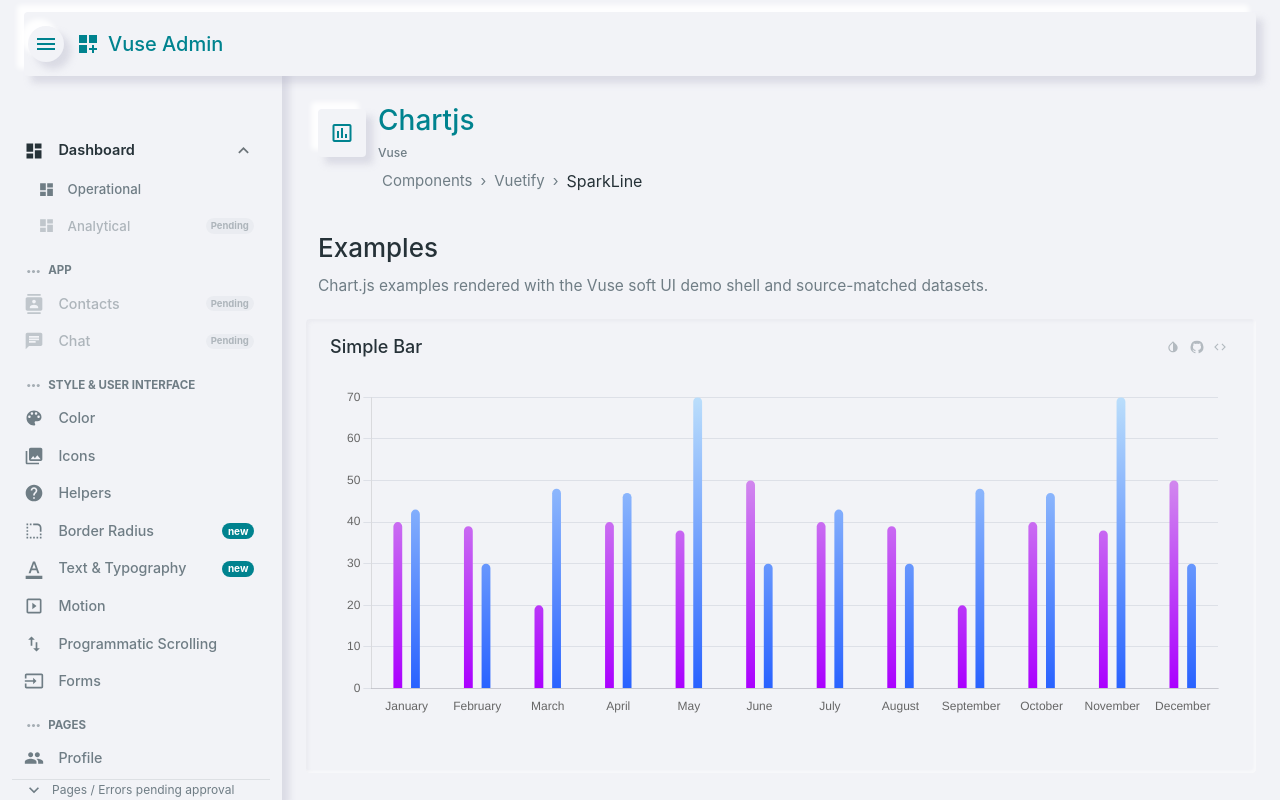
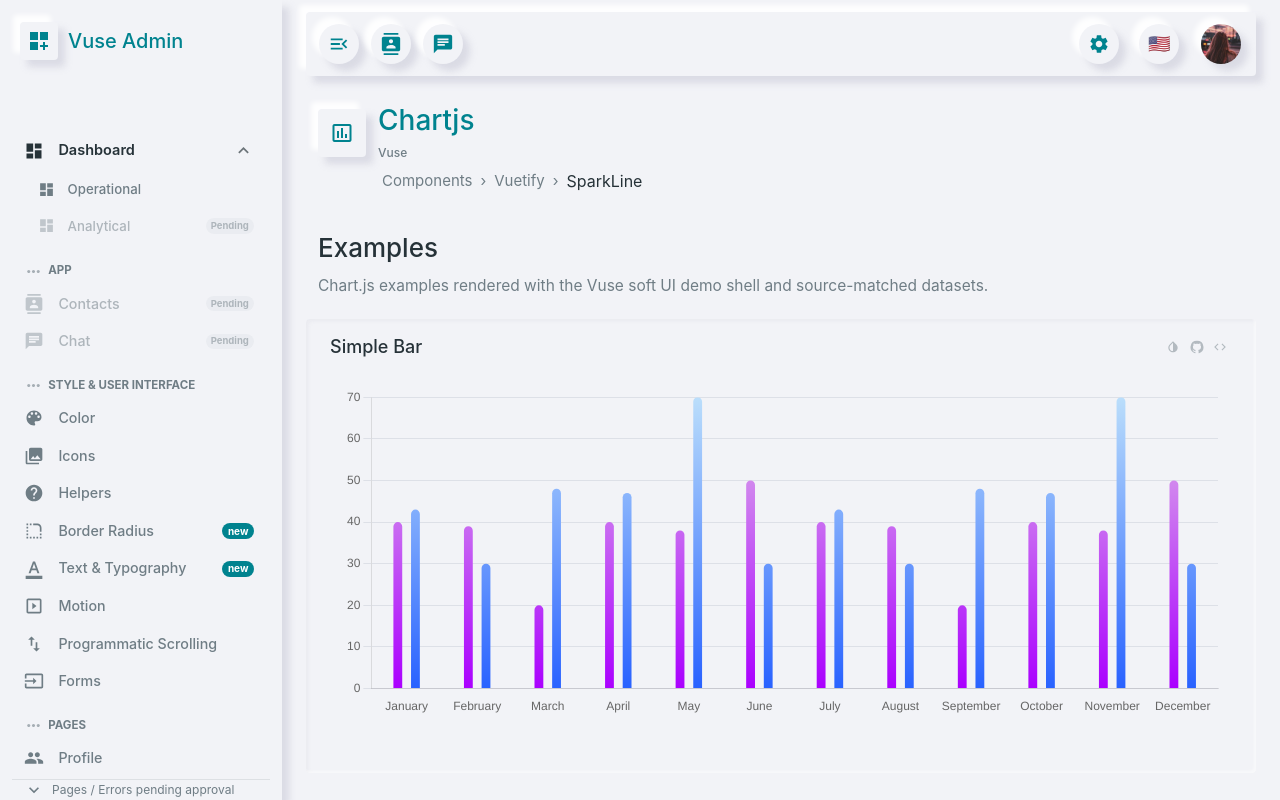
Before and after one commit to abdullahdevloper/aos-vue-react-project, a React (Vite) app in the folder react-dashboard-template/: page /charts/chartjs in a window 1280 px wide. Built offline with nearby package versions, Linux system fonts and the light colour scheme.

Commit message:
align global toolbar with vue shell

```diff
--- a/react-dashboard-template/src/layouts/DashboardLayout.tsx
+++ b/react-dashboard-template/src/layouts/DashboardLayout.tsx
@@ -1,7 +1,8 @@
-import { useEffect, useState, type PropsWithChildren } from "react";
+import { useEffect, useState, type MouseEvent, type PropsWithChildren, type ReactNode } from "react";
 import { Link as RouterLink, useLocation } from "react-router-dom";
 import {
   AppBar,
+  Avatar,
   Box,
   Collapse,
   Container,
@@ -10,16 +11,36 @@ import {
   Drawer,
   IconButton,
   List,
+  ListItemAvatar,
   ListItemButton,
   ListItemIcon,
   ListItemText,
+  Menu as MuiMenu,
+  MenuItem,
   Stack,
   Toolbar,
   Typography,
 } from "@mui/material";
-import { DashboardCustomize, ExpandLess, ExpandMore, Menu, MoreHoriz, OpenInNew } from "@mui/icons-material";
+import {
+  AccountBalanceWallet,
+  Chat,
+  Contacts,
+  DashboardCustomize,
+  DoubleArrow,
+  ExpandLess,
+  ExpandMore,
+  Inbox,
+  Menu as MenuIcon,
+  MenuOpen,
+  MoreHoriz,
+  OpenInNew,
+  Person,
+  PowerSettingsNew,
+  Settings,
+} from "@mui/icons-material";
 import { fallbackIcon, pendingNote, uiComponentsNavigation, type SidebarNavEntry, type SidebarNavItem } from "../data/uiComponentsNavigation";
 import { useDashboardStore } from "../store/useDashboardStore";
+import aliAvatar from "../assets/pages/profile/lists/ali.jpg";
 
 const drawerWidth = 282;
 
@@ -29,6 +50,9 @@ const neuInset = "inset -7px -7px 5px rgba(255,255,255,.88), inset 7px 7px 7px r
 export default function DashboardLayout({ children }: PropsWithChildren) {
   const sidebarOpen = useDashboardStore((state) => state.sidebarOpen);
   const toggleSidebar = useDashboardStore((state) => state.toggleSidebar);
+  const [localeAnchor, setLocaleAnchor] = useState<HTMLElement | null>(null);
+  const [profileAnchor, setProfileAnchor] = useState<HTMLElement | null>(null);
+  const [currentLocale, setCurrentLocale] = useState(locales[0]);
 
   return (
     <Box sx={{ display: "flex", minHeight: "100vh", bgcolor: "background.default" }}>
@@ -40,29 +64,85 @@ export default function DashboardLayout({ children }: PropsWithChildren) {
           bgcolor: "background.default",
           color: "text.primary",
           boxShadow: "none",
-          zIndex: (theme) => theme.zIndex.drawer + 1,
-          px: { xs: 1, md: 3 },
+          zIndex: (theme) => theme.zIndex.drawer - 1,
+          left: { xs: 0, md: sidebarOpen ? `${drawerWidth}px` : 0 },
+          width: { xs: "100%", md: sidebarOpen ? `calc(100% - ${drawerWidth}px)` : "100%" },
+          px: { xs: 1.5, md: 3 },
           pt: 1.5,
+          transition: (theme) => theme.transitions.create(["left", "width"], { duration: theme.transitions.duration.shorter }),
         }}
       >
         <Toolbar
           sx={{
-            minHeight: 58,
+            minHeight: 64,
             borderRadius: 1,
             bgcolor: "background.default",
             boxShadow: neuGlow,
-            px: { xs: 1.5, md: 2 },
+            px: { xs: 1.1, md: 1.6 },
+            gap: 1.5,
           }}
         >
-          <IconButton onClick={toggleSidebar} edge="start" aria-label="menu" sx={{ mr: 1.5, color: "primary.main", boxShadow: neuGlow, bgcolor: "background.default" }}>
-            <Menu />
+          <Stack direction="row" spacing={1.5} alignItems="center" sx={{ display: { xs: "none", lg: "flex" } }}>
+            <SoftToolbarButton label="Toggle mini navigation" onClick={toggleSidebar}>
+              {sidebarOpen ? <MenuOpen /> : <DoubleArrow />}
+            </SoftToolbarButton>
+            <SoftToolbarButton label="Contacts">
+              <Contacts />
+            </SoftToolbarButton>
+            <SoftToolbarButton label="Chat">
+              <Chat />
+            </SoftToolbarButton>
+          </Stack>
+
+          <Stack direction="row" alignItems="center" spacing={1.25} sx={{ display: { xs: "flex", lg: "none" }, minWidth: 0 }}>
+            <Box sx={{ width: 40, height: 40, display: "grid", placeItems: "center", color: "primary.main" }}>
+              <DashboardCustomize sx={{ fontSize: 30 }} />
+            </Box>
+            <Typography variant="h6" color="primary.main" sx={{ display: { xs: "none", md: "block" }, fontWeight: 500, fontSize: 20, whiteSpace: "nowrap" }}>
+              Vuse Admin
+            </Typography>
+          </Stack>
+
+          <Box sx={{ flexGrow: 1 }} />
+
+          <SoftToolbarButton label="Open navigation" onClick={toggleSidebar} sx={{ display: { xs: "inline-flex", md: "none" }, mr: 1 }}>
+            <MenuIcon />
+          </SoftToolbarButton>
+          <SoftToolbarButton label="Settings" sx={{ mr: 1 }}>
+            <Settings />
+          </SoftToolbarButton>
+          <SoftToolbarButton label="Language" onClick={(event) => setLocaleAnchor(event.currentTarget)} sx={{ mr: 1 }}>
+            <Avatar sx={{ width: 30, height: 30, fontSize: 18, bgcolor: "transparent" }}>{currentLocale.flag}</Avatar>
+          </SoftToolbarButton>
+          <IconButton aria-label="User profile" onClick={(event) => setProfileAnchor(event.currentTarget)} sx={{ width: 44, height: 44, p: 0, mr: 0, color: "primary.main", borderRadius: "50%" }}>
+            <Avatar src={aliAvatar} sx={{ width: 40, height: 40, boxShadow: neuGlow }} />
           </IconButton>
-          <DashboardCustomize color="primary" />
-          <Typography variant="h6" color="primary.main" sx={{ ml: 1, display: { xs: "none", sm: "block" }, fontWeight: 500 }}>
-            Vuse Admin
-          </Typography>
         </Toolbar>
       </AppBar>
+
+      <MuiMenu anchorEl={localeAnchor} open={Boolean(localeAnchor)} onClose={() => setLocaleAnchor(null)} PaperProps={{ sx: menuPaperSx }}>
+        {locales.map((locale) => (
+          <MenuItem key={locale.value} onClick={() => { setCurrentLocale(locale); setLocaleAnchor(null); }} sx={menuItemSx}>
+            <ListItemAvatar>
+              <Avatar variant="rounded" sx={{ width: 25, height: 25, fontSize: 15, bgcolor: "transparent" }}>{locale.flag}</Avatar>
+            </ListItemAvatar>
+            <Typography sx={{ fontSize: 14.5 }}>{locale.text}</Typography>
+          </MenuItem>
+        ))}
+      </MuiMenu>
+
+      <MuiMenu anchorEl={profileAnchor} open={Boolean(profileAnchor)} onClose={() => setProfileAnchor(null)} PaperProps={{ sx: { ...menuPaperSx, minWidth: 180, boxShadow: "0 8px 18px rgba(0,131,143,.22)" } }}>
+        {profileItems.map((item, index) =>
+          item.divider ? (
+            <Divider key={`divider-${index}`} sx={{ my: 0.4 }} />
+          ) : (
+            <MenuItem key={item.text} onClick={() => setProfileAnchor(null)} sx={menuItemSx}>
+              <ListItemIcon sx={{ minWidth: 34, color: "text.secondary" }}>{item.icon}</ListItemIcon>
+              <Typography sx={{ fontSize: 14.5 }}>{item.text}</Typography>
+            </MenuItem>
+          ),
+        )}
+      </MuiMenu>
 
       <Drawer
         variant="persistent"
@@ -98,6 +178,14 @@ export default function DashboardLayout({ children }: PropsWithChildren) {
   );
 }
 
+function SoftToolbarButton({ label, onClick, children, sx = {} }: { label: string; onClick?: (event: MouseEvent<HTMLButtonElement>) => void; children: ReactNode; sx?: object }) {
+  return (
+    <IconButton aria-label={label} onClick={onClick} size="small" sx={{ ...toolbarButtonSx, ...sx }}>
+      {children}
+    </IconButton>
+  );
+}
+
 function UiComponentsSidebar() {
   const location = useLocation();
 
@@ -127,6 +215,55 @@ function UiComponentsSidebar() {
     </Stack>
   );
 }
+
+const locales = [
+  { text: "English", value: "en", flag: "🇺🇸" },
+  { text: "Français", value: "fr-FR", flag: "🇫🇷" },
+  { text: "Русский", value: "ru-RU", flag: "🇩🇪" },
+  { text: "日本語", value: "ja-JP", flag: "🇯🇵" },
+];
+
+const profileItems = [
+  { icon: <Person fontSize="small" />, text: "Profile" },
+  { icon: <AccountBalanceWallet fontSize="small" />, text: "Account" },
+  { icon: <Settings fontSize="small" />, text: "Settings" },
+  { icon: <Inbox fontSize="small" />, text: "Inbox" },
+  { divider: true },
+  { icon: <PowerSettingsNew fontSize="small" />, text: "Logout" },
+];
+
+const toolbarButtonSx = {
+  width: 40,
+  height: 40,
+  color: "primary.main",
+  bgcolor: "background.default",
+  boxShadow: neuGlow,
+  borderRadius: "50%",
+  transition: "box-shadow 140ms ease, background-color 140ms ease, transform 140ms ease, color 140ms ease",
+  "& .MuiSvgIcon-root": { fontSize: 22 },
+  "&:hover": { bgcolor: "background.default", color: "primary.dark", boxShadow: neuInset },
+  "&:active": { transform: "scale(.94)", boxShadow: neuInset },
+  "&:focus-visible": { outline: "2px solid rgba(0,131,143,.32)", outlineOffset: 2 },
+};
+
+const menuPaperSx = {
+  mt: 1,
+  bgcolor: "background.default",
+  borderRadius: 1,
+  backgroundImage: "none",
+  boxShadow: neuGlow,
+  minWidth: 178,
+  p: 0.5,
+};
+
+const menuItemSx = {
+  minHeight: 40,
+  borderRadius: 1,
+  mx: 0.25,
+  my: 0.2,
+  color: "text.primary",
+  "&:hover": { bgcolor: "rgba(0,131,143,.08)", color: "primary.main" },
+};
 
 function SidebarEntry({ entry, pathname, depth, index }: { entry: SidebarNavEntry; pathname: string; depth: number; index: number }) {
   if ("header" in entry) {
```
Also changed, not shown: 2 other files (tests, documents, lock files or other folders).
